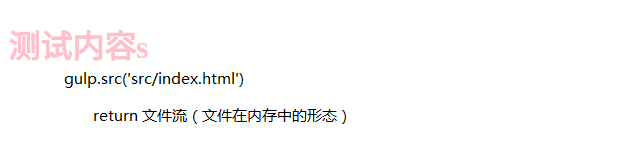
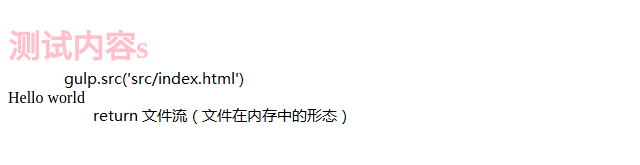
Before and after one commit to annemoli/git-demo, a website: page src/index.html in a window 1280 px wide. Shown: the top 165 px of the page, 0-640 px from the left. Drawn offline with nearby package versions, Linux system fonts and the light colour scheme; files that its build step writes are made by us from their sources.

Commit message:
我在线上更新了index.html
添加了一句话

```diff
--- a/src/index.html
+++ b/src/index.html
@@ -9,6 +9,8 @@
 <body>
 <!-- 测试注释 -->
   <h1>测试内容s</h1>
+<!--  线上编辑内容  -->
+  <p>Hello world</p>
   <script src="scripts/all.js"></script>
 </body>
 
```
